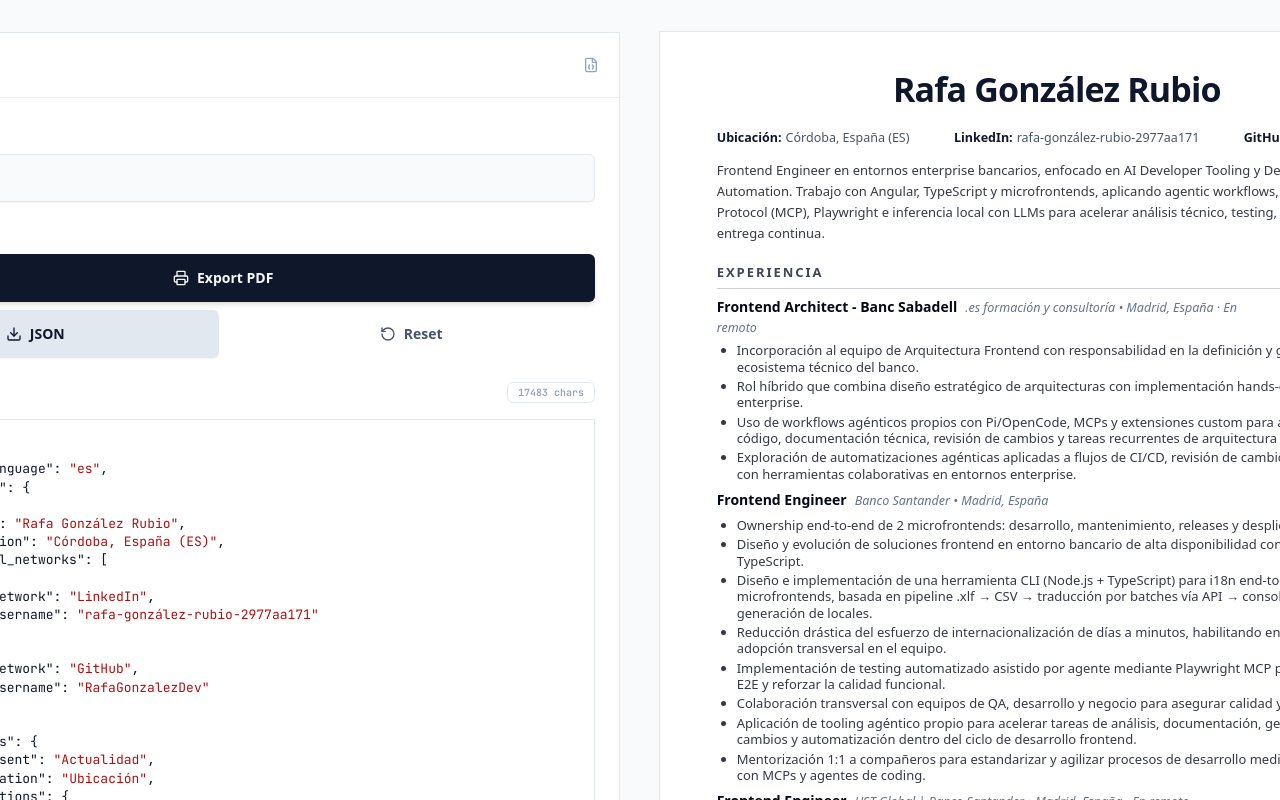
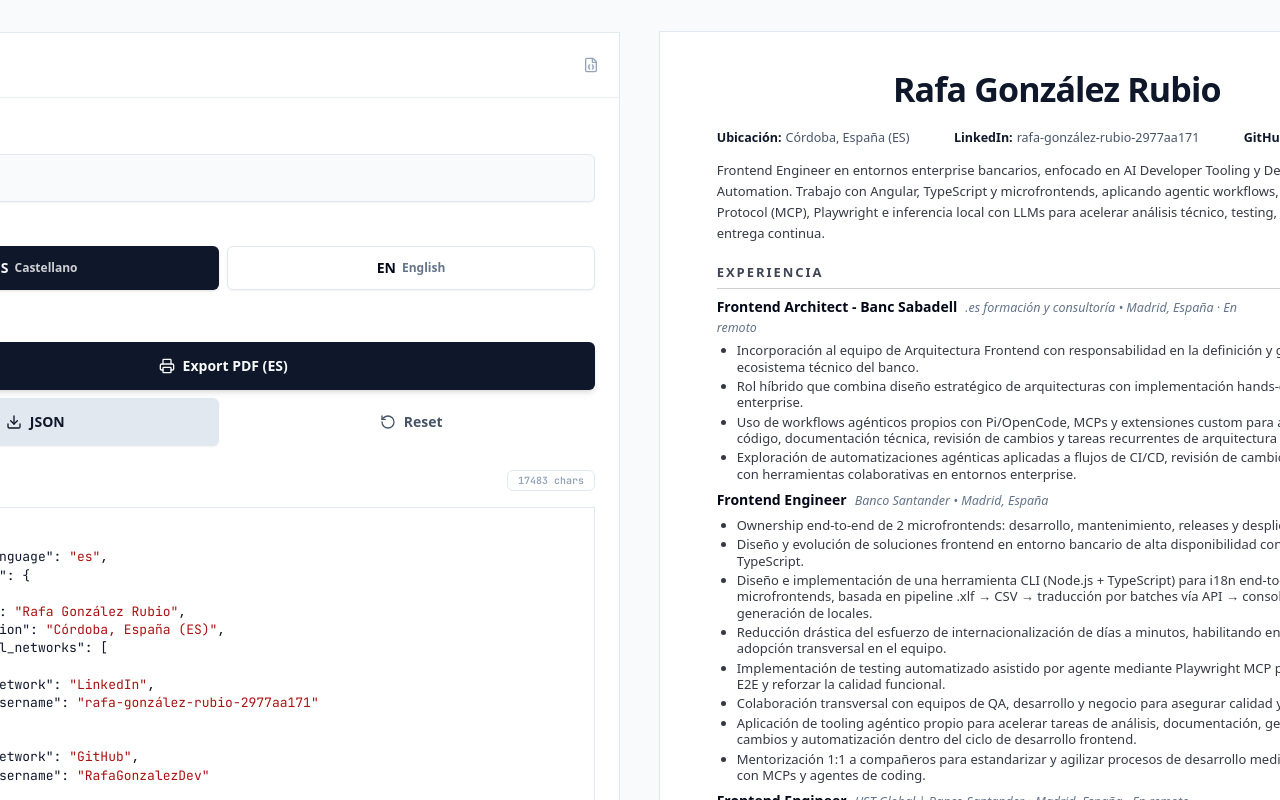
Before and after one commit to RafaGonzalezDev/cv-typewriter, a React (Vite) app: page / in a window 1280 px wide. Shown: the top 800 px of the page. Built offline with nearby package versions, Linux system fonts and the light colour scheme.

Commit message:
feat(ui): add language switcher

```diff
--- a/src/CVTypewriter.jsx
+++ b/src/CVTypewriter.jsx
@@ -16,7 +16,17 @@
   const printRef = useRef(null);
   const contentRef = useRef(null);
 
-  const { jsonText, setJsonText, fileName, setFileName, parsed, cv } = useCVData();
+  const {
+    jsonText,
+    setJsonText,
+    fileName,
+    setFileName,
+    parsed,
+    language,
+    setLanguage,
+    availableLanguages,
+    cv,
+  } = useCVData();
 
   const { pageMetrics, printCss } = usePageConfig(parsed);
 
@@ -26,7 +36,7 @@
 
   const handlePrint = usePrint({
     contentRef: printRef,
-    documentTitle: fileName || 'CV',
+    documentTitle: `${fileName || 'CV'}-${language.toUpperCase()}`,
     pageStyle: printCss,
   });
 
@@ -48,6 +58,9 @@
             jsonText={jsonText}
             onJsonTextChange={(e) => setJsonText(e.target.value)}
             parsed={parsed}
+            language={language}
+            availableLanguages={availableLanguages}
+            onLanguageChange={setLanguage}
             onPrint={handlePrint}
             onDownloadJson={handleDownloadJson}
             onLoadSample={handleLoadSample}
--- a/src/features/cv-typewriter/components/EditorPanel.jsx
+++ b/src/features/cv-typewriter/components/EditorPanel.jsx
@@ -38,6 +38,9 @@
   jsonText,
   onJsonTextChange,
   parsed,
+  language,
+  availableLanguages = [],
+  onLanguageChange,
   onPrint,
   onDownloadJson,
   onLoadSample,
@@ -74,6 +77,33 @@
                   className="h-12 bg-slate-50 border-slate-200 focus-visible:ring-primary focus-visible:border-none text-base font-medium w-full"
                 />
               </div>
+              <fieldset className="space-y-2">
+                <legend className="text-xs font-bold uppercase tracking-widest text-slate-500 ml-1">
+                  Preview Language
+                </legend>
+                <div className="grid grid-cols-2 gap-2">
+                  {availableLanguages.map((option) => {
+                    const isActive = option.code === language;
+                    return (
+                      <Button
+                        key={option.code}
+                        type="button"
+                        variant={isActive ? 'default' : 'outline'}
+                        aria-pressed={isActive}
+                        onClick={() => onLanguageChange(option.code)}
+                        className="h-11 px-3 gap-1.5 font-bold"
+                      >
+                        <span>{option.label}</span>
+                        <span
+                          className={isActive ? 'text-white/80 text-xs' : 'text-slate-500 text-xs'}
+                        >
+                          {option.name}
+                        </span>
+                      </Button>
+                    );
+                  })}
+                </div>
+              </fieldset>
               <div className="space-y-2">
                 <label className="text-xs font-bold uppercase tracking-widest text-slate-500 ml-1">
                   Quick Actions
@@ -84,7 +114,7 @@
                     className="h-12 px-4 shadow-md hover:shadow-lg transition-all gap-2 font-bold"
                   >
                     <Printer className="w-4 h-4" />
-                    Export PDF
+                    Export PDF ({language.toUpperCase()})
                   </Button>
                   <div className="grid grid-cols-2 gap-2">
                     <Button
```
